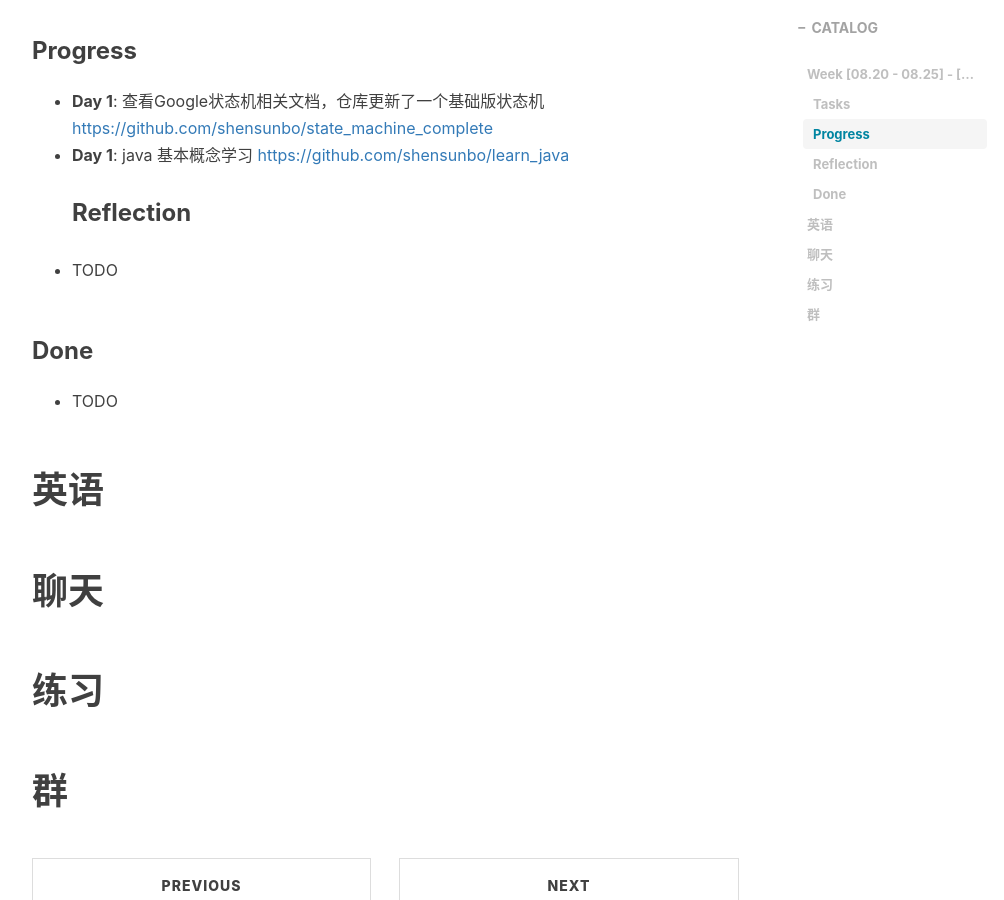
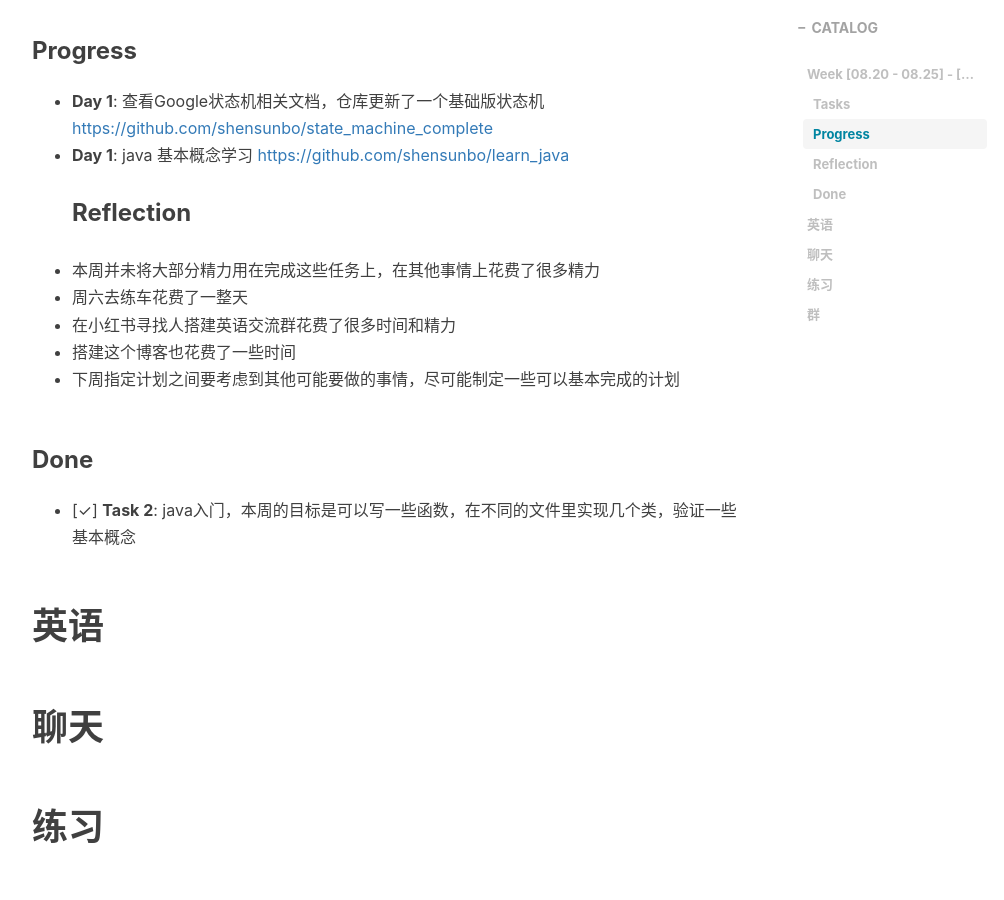
Before and after one commit to shensunbo/Just_Do_It, a Jekyll site: the page built from _posts/shensunbo/2024-08-19-shensunbo_week1.md, in a window 1280 px wide and 900 px high, scrolled down 577 px. Shown: the whole window, without its empty margins (233-1237 px from the left). Built offline with Jekyll 4.4.1, drawn with Linux system fonts in a browser that asks for light colours; nearby versions of some CDN libraries; comment, search, counter and statistics services are not loaded.

Commit message:
week1 reflection

```diff
--- a/_posts/shensunbo/2024-08-19-shensunbo_week1.md
+++ b/_posts/shensunbo/2024-08-19-shensunbo_week1.md
@@ -22,11 +22,15 @@ tags:
 * **Day 1**: java 基本概念学习 [https://github.com/shensunbo/learn_java](https://github.com/shensunbo/learn_java)
 ### Reflection
 
-* TODO
+* 本周并未将大部分精力用在完成这些任务上，在其他事情上花费了很多精力
+* 周六去练车花费了一整天
+* 在小红书寻找人搭建英语交流群花费了很多时间和精力
+* 搭建这个博客也花费了一些时间
+* 下周指定计划之间要考虑到其他可能要做的事情，尽可能制定一些可以基本完成的计划
 
 ### Done
 
-* TODO
+* [✓] **Task 2**: java入门，本周的目标是可以写一些函数，在不同的文件里实现几个类，验证一些基本概念
 
 
 # 英语
```
